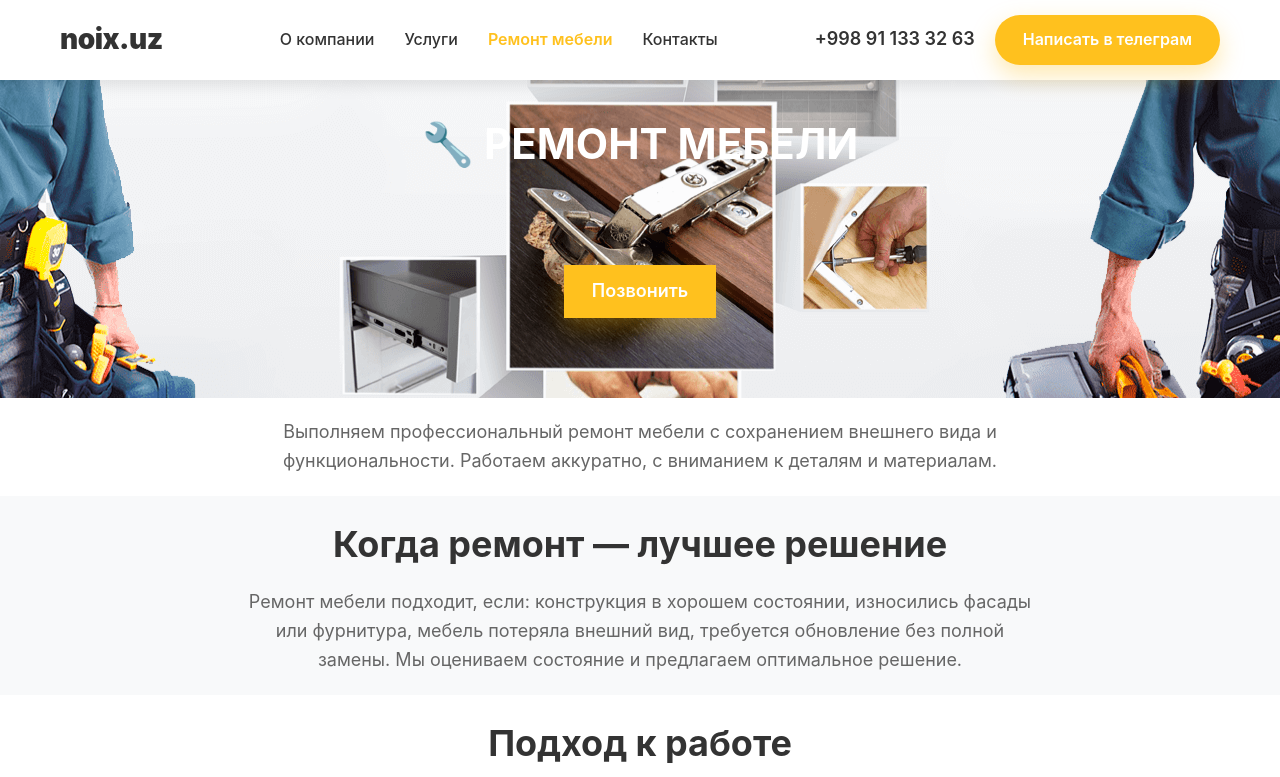
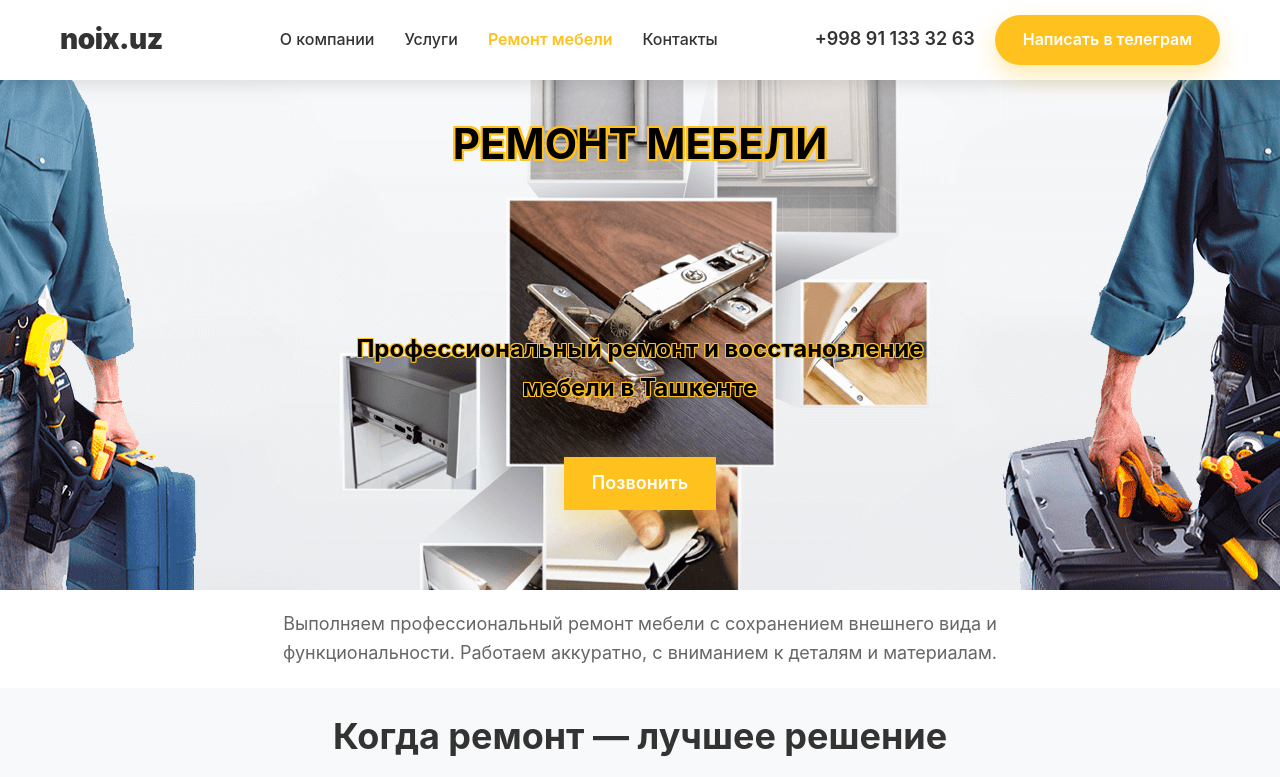
Before and after one commit to aidauk/noix.uz, a website: page remont-mebeli.html in a window 1280 px wide. Shown: the top 777 px of the page. Drawn offline with Linux system fonts and the light colour scheme.

Commit message:
Update banner text: black with yellow outline, match banner size on remont page, remove icons

```diff
--- a/remont-mebeli.html
+++ b/remont-mebeli.html
@@ -182,8 +182,12 @@
   <div class="hero-overlay-bg"></div>
   <div class="container">
     <div class="hero-content">
-      <h1 itemprop="name">🔧 РЕМОНТ МЕБЕЛИ</h1>
-      <p class="hero-subtitle" itemprop="description">Профессиональный ремонт и восстановление мебели в Ташкенте</p>
+      <h1 itemprop="name" style="display: none;">Ремонт мебели в Ташкенте</h1>
+      <p class="hero-subtitle" itemprop="description" style="display: none;">Профессиональный ремонт и восстановление мебели в Ташкенте</p>
+
+      <h1 class="hero-title-new">РЕМОНТ МЕБЕЛИ</h1>
+      <br><br><br><br><br><br>
+      <p class="hero-description-new">Профессиональный ремонт и восстановление мебели в Ташкенте</p>
       <a href="tel:+998911333263" class="btn-hero">Позвонить</a>
     </div>
   </div>
--- a/style.css
+++ b/style.css
@@ -198,6 +198,16 @@
   font-size: 42px;
   margin-bottom: 0;
   font-weight: 700;
+  color: #000;
+  text-shadow:
+    -2px -2px 0 #ffc11e,
+    2px -2px 0 #ffc11e,
+    -2px 2px 0 #ffc11e,
+    2px 2px 0 #ffc11e,
+    0 -2px 0 #ffc11e,
+    0 2px 0 #ffc11e,
+    -2px 0 0 #ffc11e,
+    2px 0 0 #ffc11e;
 }
 
 .hero-title-new {
@@ -205,8 +215,16 @@
   margin-bottom: 60px;
   margin-top: 0;
   font-weight: 700;
-  color: #fff;
-  text-shadow: 2px 2px 4px rgba(0, 0, 0, 0.3);
+  color: #000;
+  text-shadow:
+    -2px -2px 0 #ffc11e,
+    2px -2px 0 #ffc11e,
+    -2px 2px 0 #ffc11e,
+    2px 2px 0 #ffc11e,
+    0 -2px 0 #ffc11e,
+    0 2px 0 #ffc11e,
+    -2px 0 0 #ffc11e,
+    2px 0 0 #ffc11e;
 }
 
 .hero-description-new {
@@ -216,8 +234,16 @@
   margin-top: 0;
   margin-left: auto;
   margin-right: auto;
-  color: #fff;
-  text-shadow: 1px 1px 3px rgba(0, 0, 0, 0.3);
+  color: #000;
+  text-shadow:
+    -1px -1px 0 #ffc11e,
+    1px -1px 0 #ffc11e,
+    -1px 1px 0 #ffc11e,
+    1px 1px 0 #ffc11e,
+    0 -1px 0 #ffc11e,
+    0 1px 0 #ffc11e,
+    -1px 0 0 #ffc11e,
+    1px 0 0 #ffc11e;
   line-height: 1.6;
   max-width: 600px;
 }
@@ -227,6 +253,16 @@
   font-size: 24px;
   margin-bottom: 30px;
   font-weight: 500;
+  color: #000;
+  text-shadow:
+    -1px -1px 0 #ffc11e,
+    1px -1px 0 #ffc11e,
+    -1px 1px 0 #ffc11e,
+    1px 1px 0 #ffc11e,
+    0 -1px 0 #ffc11e,
+    0 1px 0 #ffc11e,
+    -1px 0 0 #ffc11e,
+    1px 0 0 #ffc11e;
 }
 
 .btn-hero {
```
